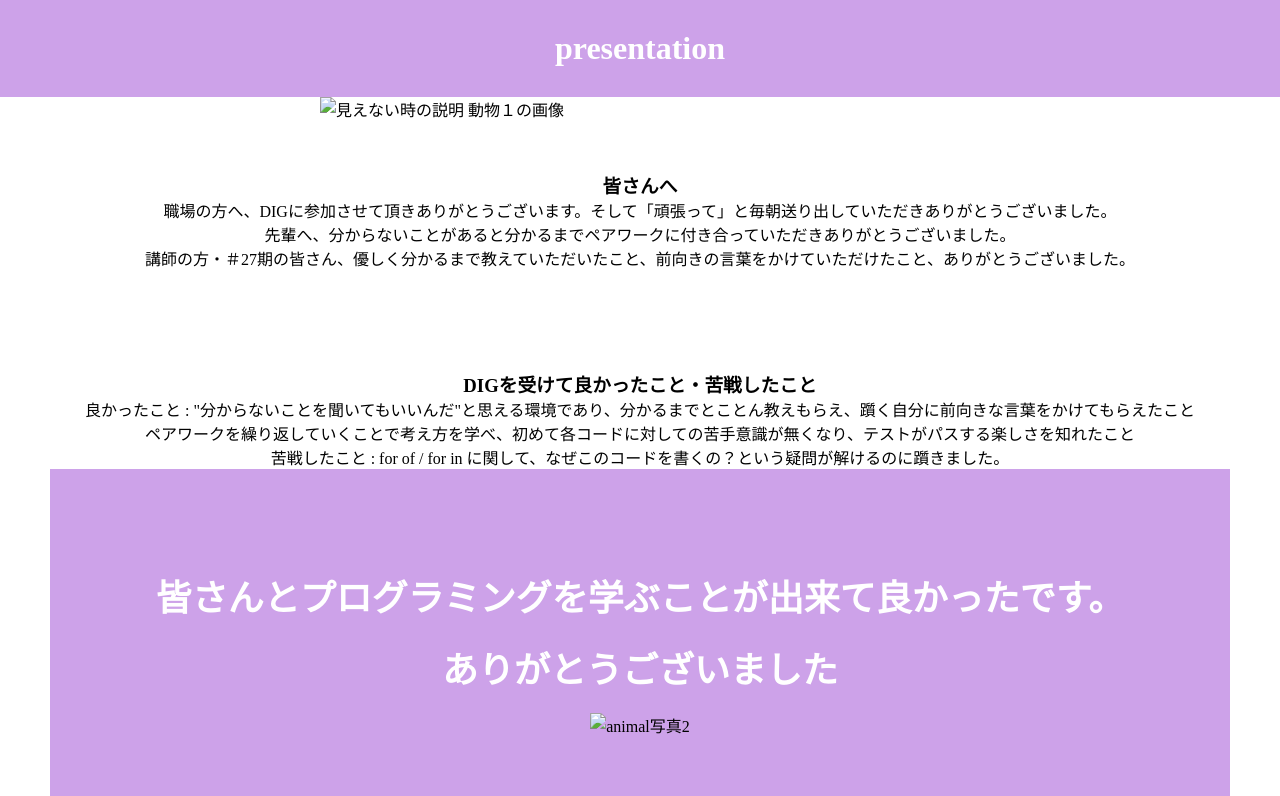
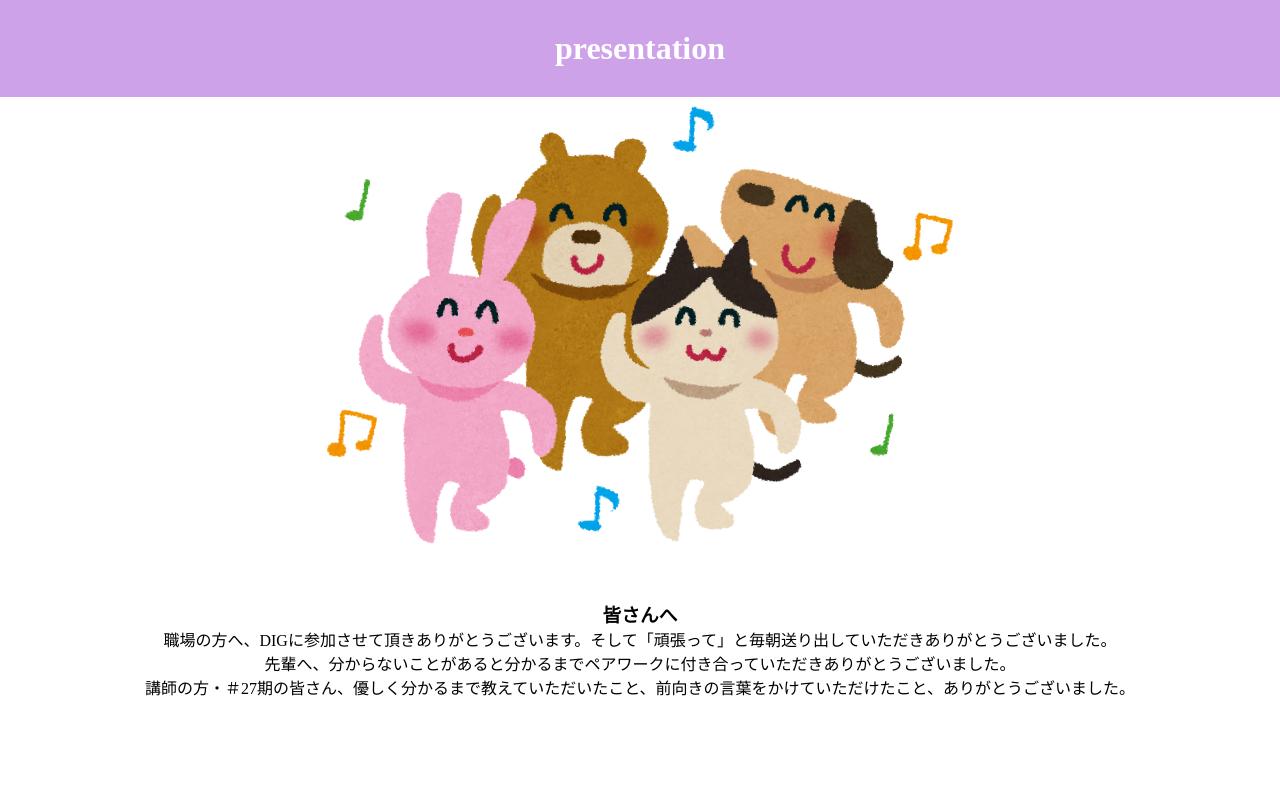
Before and after one commit to Kaneshiro-Reika/reika-kaneshiro, a plain HTML site: page index.html in a window 1280 px wide. Shown: the top 796 px of the page. Drawn offline with Linux system fonts and the light colour scheme.

Commit message:
Update index.html

```diff
--- a/index.html
+++ b/index.html
@@ -15,7 +15,7 @@
 
   <main>
     <section id="top">
-      <img src="img/animal1.png" alt="見えない時の説明 動物１の画像">
+      <img src="animal1.png" alt="見えない時の説明 動物１の画像">
     </section>
     <section id="messege">
       <h3>皆さんへ</h3>
@@ -33,7 +33,7 @@
           <h2>皆さんとプログラミングを学ぶことが出来て良かったです。</h2>
         </div>
         <h2>ありがとうございました</h2>
-        <img src="img/baby_animals.png" alt="animal写真2">
+        <img src="baby_animals.png" alt="animal写真2">
       </section>
   </main>
 
```
